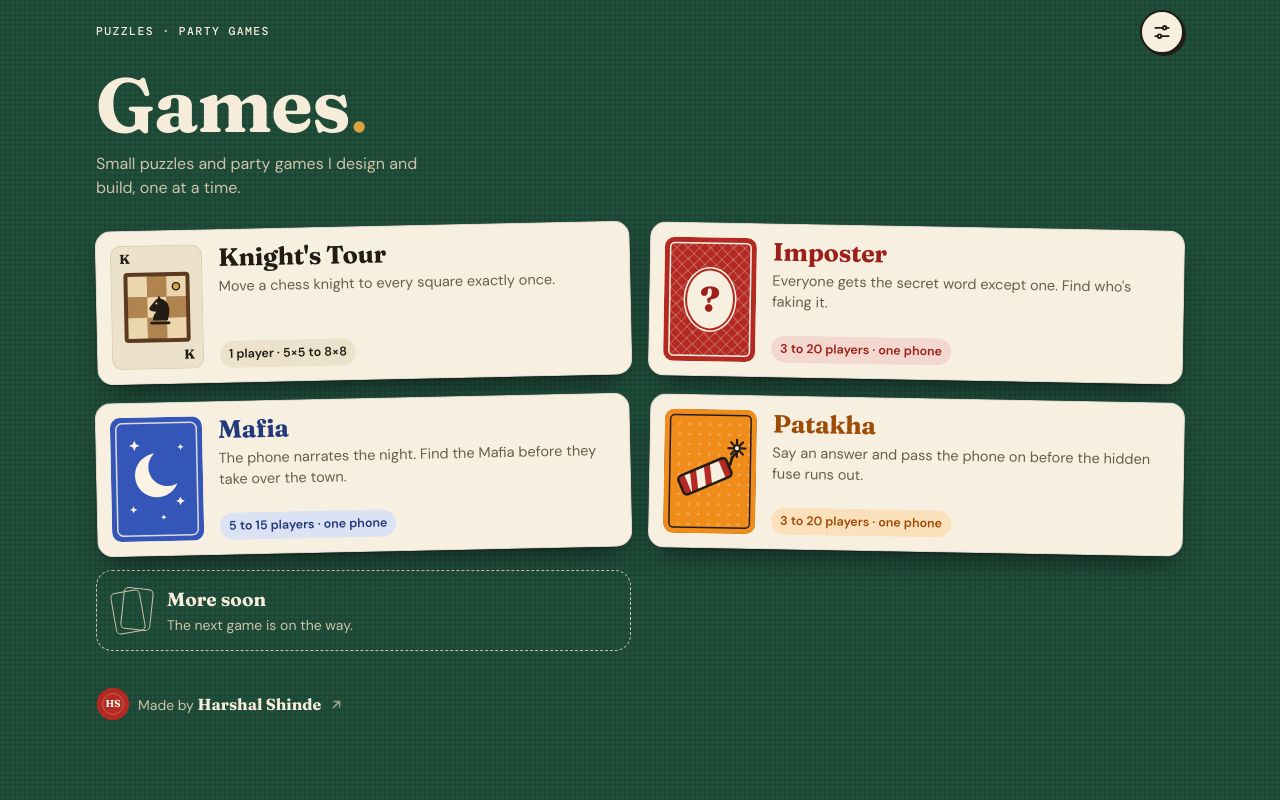
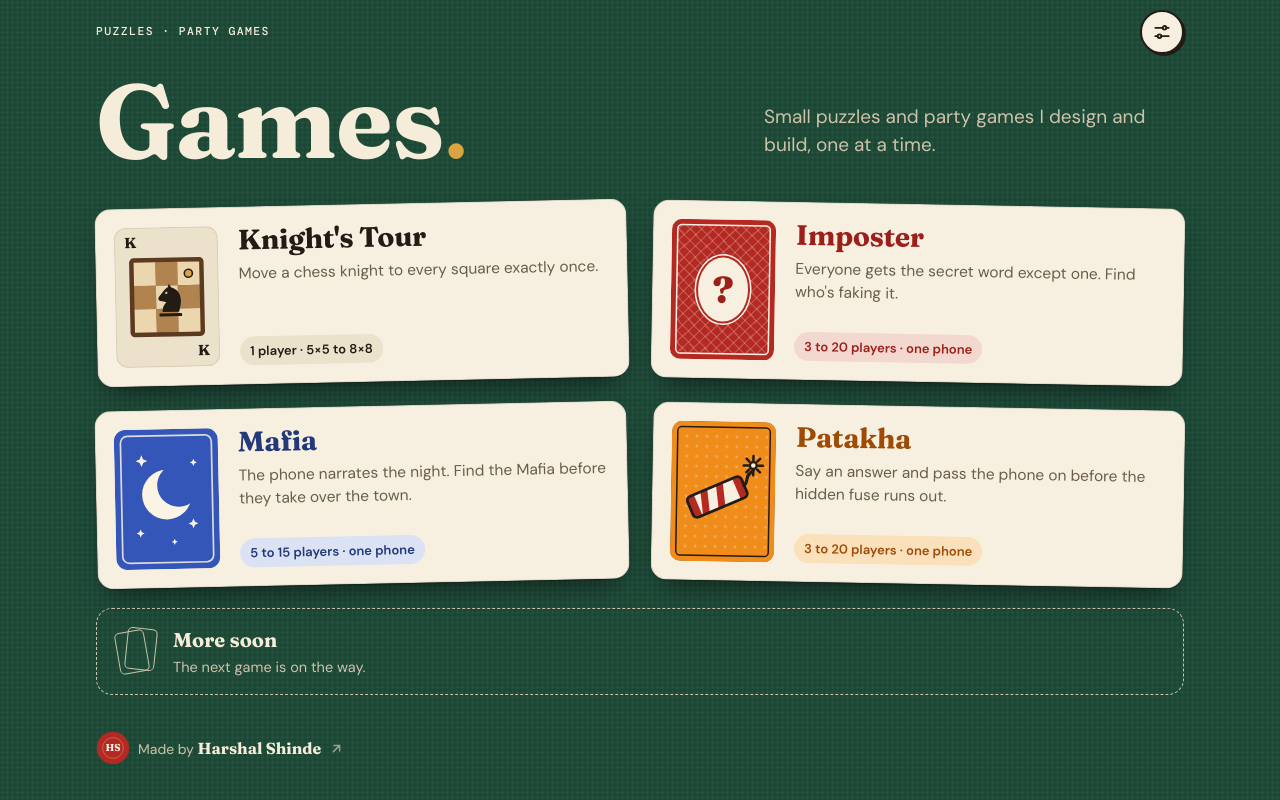
Before and after one commit to Harshal-7/games, a Next.js app: page / in a window 1280 px wide. Built offline with nearby package versions, Linux system fonts and the light colour scheme.

Commit message:
Home on big screens: the WebHome board
From 860px: "Games." at 104px with the intro beside it on its baseline, bigger cards two by two with their tilt kept, card art at 104x140, and "More soon" across both columns.

Co-Authored-By: Claude Opus 5.5 <noreply@anthropic.com>

```diff
--- a/src/home/home.css
+++ b/src/home/home.css
@@ -365,3 +365,72 @@
     box-sizing: border-box;
   }
 }
+
+/* Big screens, as the WebHome board: a big "Games." with the intro beside it on its
+   baseline, bigger cards two by two (each keeps its tilt), and "More soon" across both
+   columns. The page takes the shared frame from globals.css. */
+@media (min-width: 860px) {
+  .home-hero {
+    display: flex;
+    flex-wrap: wrap;
+    align-items: flex-end;
+    justify-content: space-between;
+    gap: 16px 48px;
+    padding-top: 10px;
+  }
+  .home-title {
+    font-size: 104px;
+    line-height: 0.9;
+  }
+  .home-lede {
+    max-width: 420px;
+    margin: 0 0 8px;
+    font-size: 19px;
+  }
+
+  .game-list {
+    gap: 24px;
+    padding-top: 36px;
+  }
+  .game-card {
+    gap: 20px;
+    padding: 18px;
+  }
+  .game-card h2 {
+    font-size: 28px;
+  }
+  .game-card p {
+    margin-top: 8px;
+    font-size: 15.5px;
+    line-height: 1.45;
+  }
+  .game-chip {
+    padding: 5px 10px;
+    font-size: 13px;
+  }
+  .game-list .game-thumb {
+    width: 104px;
+    height: 140px;
+  }
+  .game-thumb-seal {
+    width: 50px;
+    height: 64px;
+    font-size: 36px;
+  }
+  .game-thumb-cracker {
+    width: 90px;
+  }
+  .game-list > li:last-child {
+    grid-column: 1 / -1;
+  }
+  .game-soon {
+    gap: 16px;
+    padding: 16px 20px;
+  }
+  .game-soon h2 {
+    font-size: 20px;
+  }
+  .game-soon p {
+    font-size: 14.5px;
+  }
+}
```
